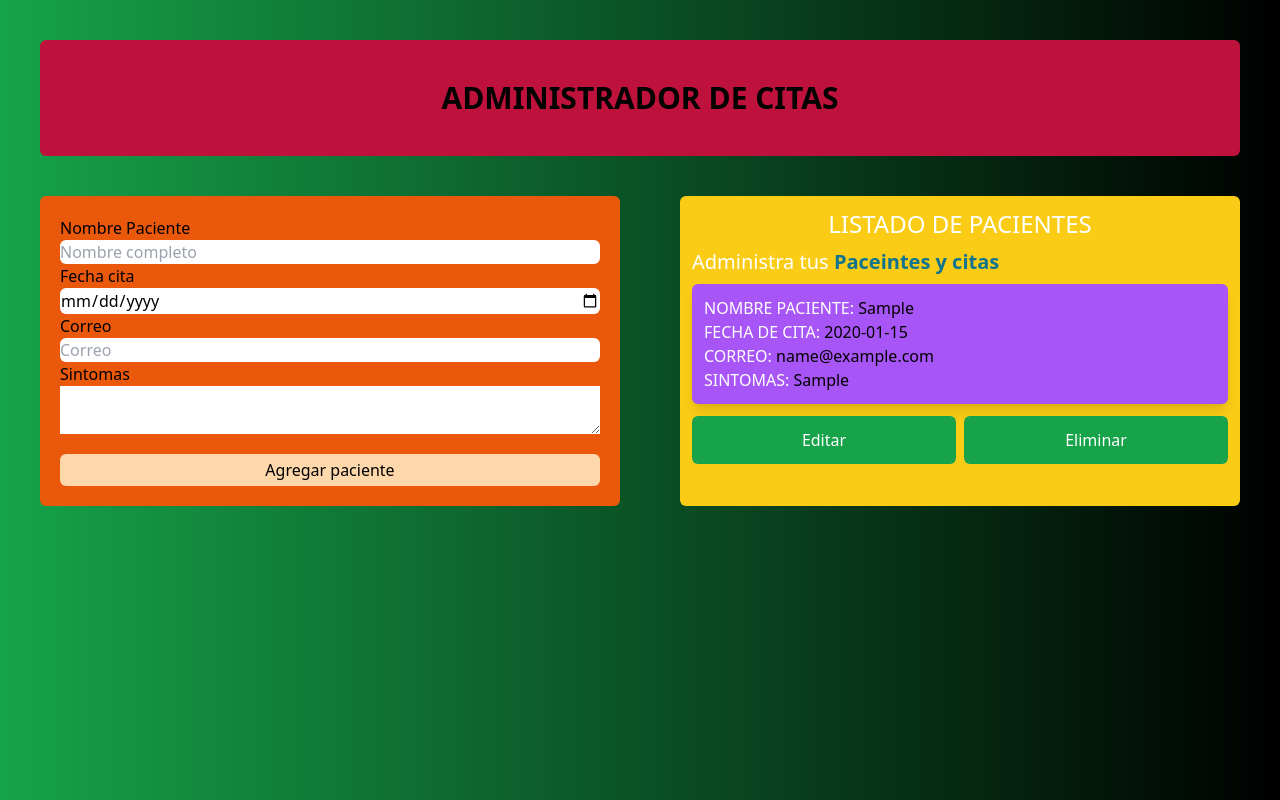
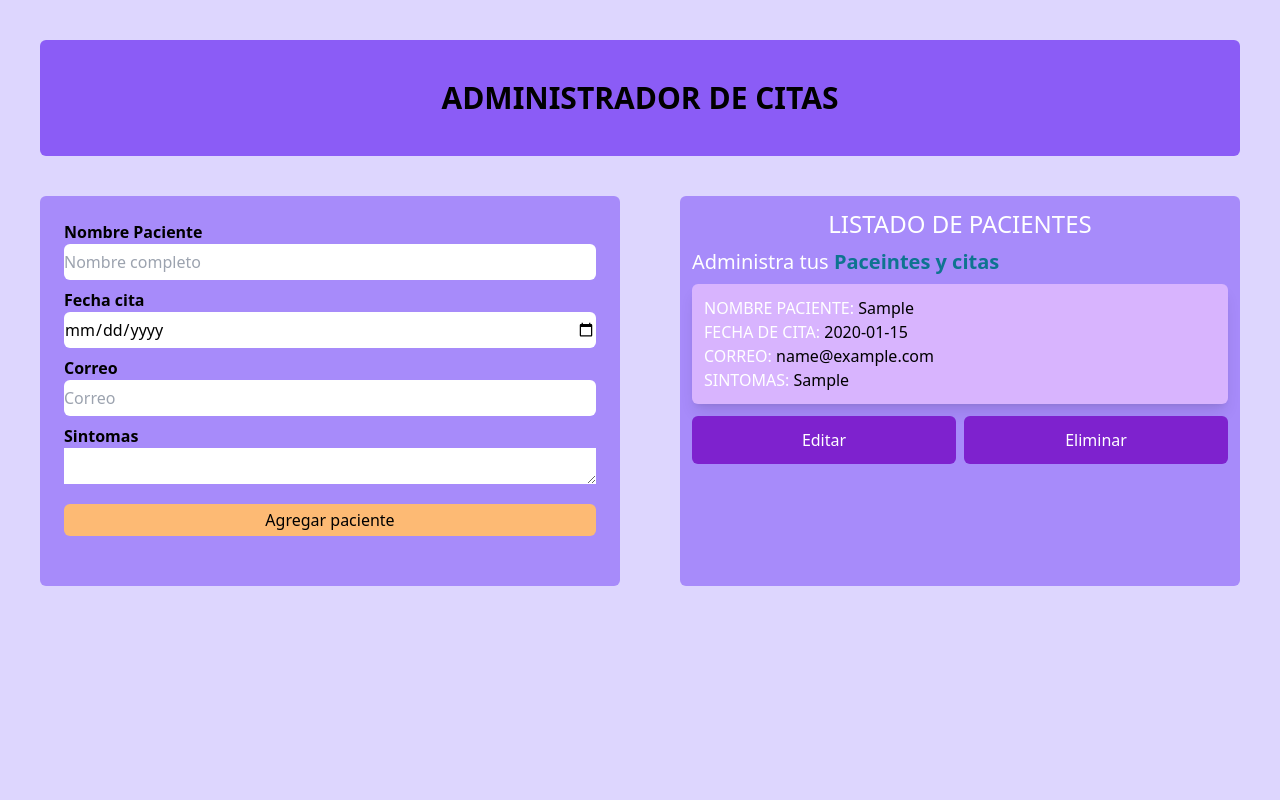
Before and after one commit to Haztry/Citas, a React (Vite) app: page / in a window 1280 px wide. Both pictures are taken after typing "Sample", "2020-01-15", "name@example.com", "Sample" into the empty fields and a click on the input "Agregar paciente". Built offline with nearby package versions, Linux system fonts and the light colour scheme.

Commit message:
Finish
yeah

```diff
--- a/index.html
+++ b/index.html
@@ -9,7 +9,7 @@
   <title>citas</title>
 </head>
 
-<body class="h-14 bg-gradient-to-r from-green-600 to-black">
+<body class="h-14 bg-violet-200">
   <div id="root"></div>
   <script type="module" src="/src/main.jsx"></script>
 </body>
--- a/src/components/Cabecera.jsx
+++ b/src/components/Cabecera.jsx
@@ -2,6 +2,6 @@ import React from 'react'
 
 export const Cabecera = () => {
     return (
-        <h1 className='text-3xl font-bold text-center p-10 m-10 bg-rose-700 rounded-md'>ADMINISTRADOR DE CITAS </h1>
+        <h1 className='text-3xl font-bold text-center p-10 m-10 bg-violet-500 rounded-md'>ADMINISTRADOR DE CITAS </h1>
     )
 }
--- a/src/components/Formulario.jsx
+++ b/src/components/Formulario.jsx
@@ -104,25 +104,25 @@ export const Formulario = ({setPacientes,pacientes,paciente,setPaciente}) => {
     return (
 
 
-        <div className='md:min-h-[310px] h-[310px] bg-orange-600 ml-10 mr-5 rounded-md w-auto '>
-            <form action='' className='m-5' onSubmit={validarForms}>
+        <div className='bg-violet-400 ml-10 mr-5 rounded-md w-auto  '>
+            <form action='' className='m-5  md:min-h-[200px] ' onSubmit={validarForms} >
                 {error && <p className='bg-gray-700 text-white p-2  w-full rounded-md text-center font-bold mb-2'>DEBES DE LLENAR TODOS LOS CAMPOS</p>}
-                <div>
-                    <label>Nombre Paciente </label>
-                    <input type="text" id='nombre' className='block w-full rounded-md' placeholder='Nombre completo'value={nombre} onChange={(e) => setNombre(e.target.value)}  />
+                <div className='p-1'>
+                    <label className='font-bold'>Nombre Paciente </label>
+                    <input type="text" id='nombre' className='block w-full rounded-md h-9' placeholder='Nombre completo'value={nombre} onChange={(e) => setNombre(e.target.value)}  />
                 </div>
-                <div>
-                    <label>Fecha cita </label>
-                    <input type="date" id='cita' className='block w-full rounded-md' placeholder='Fecha de cita'value={fecha} onChange={(e) => setFecha(e.target.value)} />
+                <div className='p-1'>
+                    <label className='font-bold'>Fecha cita </label>
+                    <input type="date" id='cita' className='block w-full rounded-md h-9' placeholder='Fecha de cita'value={fecha} onChange={(e) => setFecha(e.target.value)} />
                 </div>
-                <div>
-                    <label>Correo </label>
-                    <input type="email" id='correo' className='block rounded-10  w-full rounded-md' placeholder='Correo' value={correo} onChange={(e) => setCorreo(e.target.value)} />
+                <div className='p-1'>
+                    <label className='font-bold'>Correo </label>
+                    <input type="email" id='correo' className='block rounded-10  w-full rounded-md h-9' placeholder='Correo' value={correo} onChange={(e) => setCorreo(e.target.value)} />
                 </div>
-                <div>
-                    <label className=''>Sintomas</label>
-                    <textarea className='col-50 row-10 block w-full' id='sintomas' value={sintomas} onChange={(e) => setSintomas(e.target.value)}></textarea>
-                    <input type="submit" id='boton' className='bg-orange-200 text-center text-black mt-5 w-full rounded-md p-1 hover:bg-orange-600 cursor-pointer duration-75' value={paciente.id ? 'Editar paciente' : 'Agregar paciente' }
+                <div className='p-1'>
+                    <label className='font-bold'>Sintomas</label>
+                    <textarea className='col-50 row-10 block w-full h-9' id='sintomas' value={sintomas} onChange={(e) => setSintomas(e.target.value)}></textarea>
+                    <input type="submit" id='boton' className='bg-orange-300 text-center text-black mt-5 w-full rounded-md p-1 hover:bg-orange-400 cursor-pointer duration-75' value={paciente.id ? 'Editar paciente' : 'Agregar paciente' }
 
                     />
                 </div>
--- a/src/components/Listado.jsx
+++ b/src/components/Listado.jsx
@@ -7,7 +7,7 @@ export const Listado = ({pacientes,setPaciente,eliminarPaciente}) => {
 
 
     return (
-        <div className='md:max-h-[310px] bg-yellow-400 text-white rounded-md mr-10  w-auto lg:w-3/2 xl:w-auto ml-10 p-3  md:h-screen overflow-y-scroll mt-5 sm:mt-0 '>
+        <div className='md:max-h-[390px] bg-violet-400 text-white rounded-md mr-10  w-auto lg:w-3/2 xl:w-auto ml-10 p-3  md:h-screen overflow-y-scroll mt-5 sm:mt-0 '>
             <h2 className='text-center text-2xl'>LISTADO DE PACIENTES</h2>
             <p className='text-xl mt-2'>Administra tus <span className='font-bold text-cyan-700'>Paceintes y citas</span></p>
         {pacientes.map(paciente=>
--- a/src/components/Paciente.jsx
+++ b/src/components/Paciente.jsx
@@ -13,15 +13,15 @@
 
   return (
     <>
-    <div className='mt-2 shadow-lg p-3 rounded-md uppercase bg-purple-500 '>
+    <div className='mt-2 shadow-lg p-3 rounded-md uppercase bg-purple-300 '>
       <p className='text-white'>Nombre Paciente: <span className='font-normal normal-case text-black'>{paciente.nombre}</span></p>
       <p className='text-white'>Fecha de Cita: <span className='font-normal normal-case text-black'>{paciente.fecha}</span></p>
       <p className='text-white'>Correo: <span className='font-normal normal-case text-black'>{paciente.correo}</span></p>
       <p className='text-white'>Sintomas: <span className='font-normal normal-case text-black'>{paciente.sintomas}</span></p>
     </div>
     <div className="flex justify-between py-3" >
-        <a href="#" onClick={()=>setPaciente(paciente)} className="bg-green-600 p-3 w-1/2 text-center mr-2 rounded-md">Editar</a>
-        <a href="#" onClick={handleEliminar} className="bg-green-600 w-1/2 text-center p-3 rounded-md">Eliminar</a>
+        <a href="#" onClick={()=>setPaciente(paciente)} className="bg-purple-700 p-3 w-1/2 text-center mr-2 rounded-md">Editar</a>
+        <a href="#" onClick={handleEliminar} className="bg-purple-700 w-1/2 text-center p-3 rounded-md">Eliminar</a>
 
       </div>
 
```
